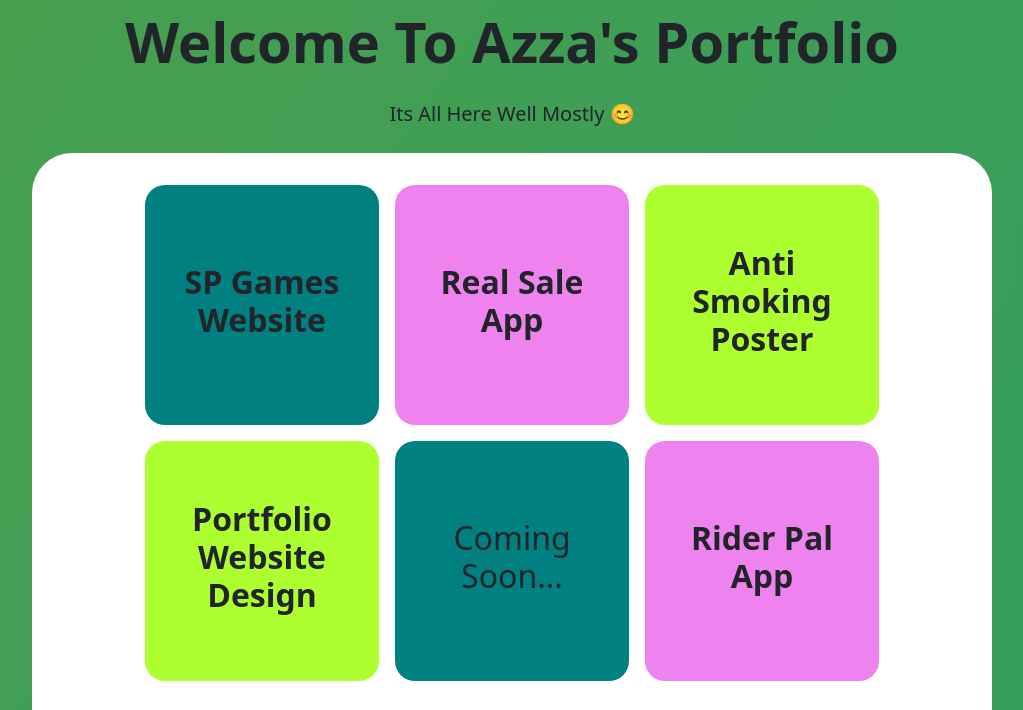
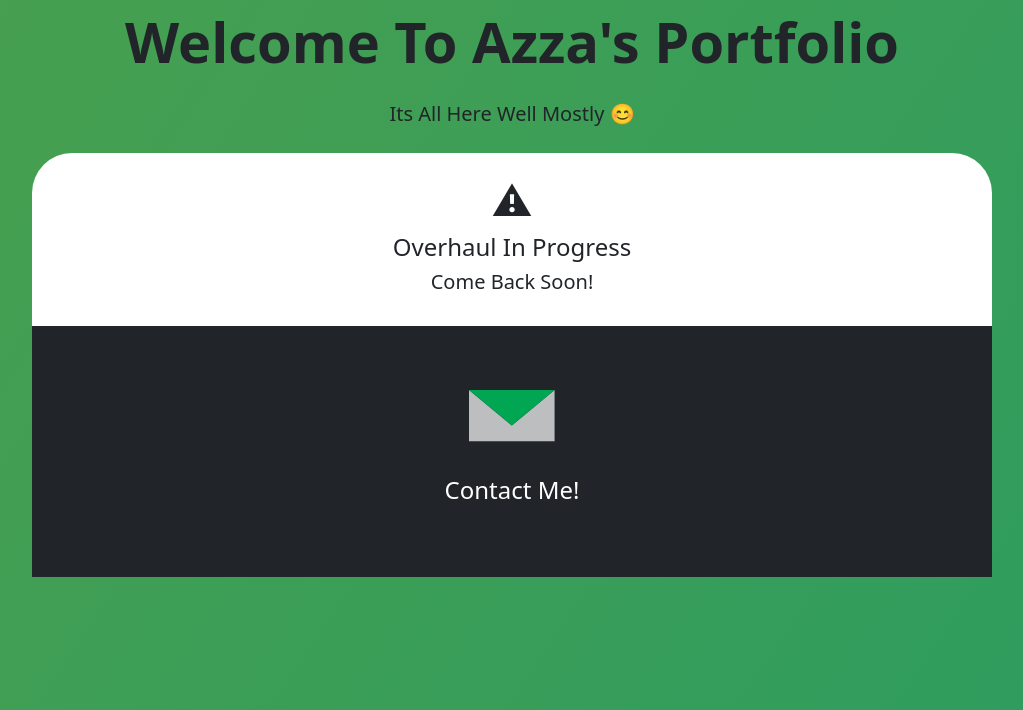
Before and after one commit to Azzahabie/Azzahabie.github.io, a plain HTML site: page index.html in a window 1280 px wide. Shown: the top 710 px of the page, without its empty margins (128-1151 px from the left). Drawn offline with nearby package versions, Linux system fonts and the light colour scheme.

Commit message:
under maintainence push

```diff
--- a/index.html
+++ b/index.html
@@ -26,7 +26,7 @@
 
       <main>
           <div class="container w-75 bg-white h100 p-4">
-              <div class="row justify-content-center">
+              <!-- <div class="row justify-content-center">
                 <div class="col-md-3 h website m-2 " onclick="window.location.href='./spGames.html'">
                         <h2 class="fw-bold">SP Games Website</h2>
                 </div>
@@ -45,7 +45,12 @@
                 <div class="col-md-3 h app m-2" onclick="window.location.href='./RiderPal.html'">
                         <h2 class="fw-bold">Rider Pal App</h2>
                 </div>
-              </div>
+              </div> -->
+             <div class="text-center">
+               <h1>⚠</h1>
+                <h4> Overhaul In Progress</h4>
+                <h5>Come Back Soon!</h5>
+             </div>
             </div>
       </main>
       <footer class="bg-dark container w-75 myShadow p-5">
```
